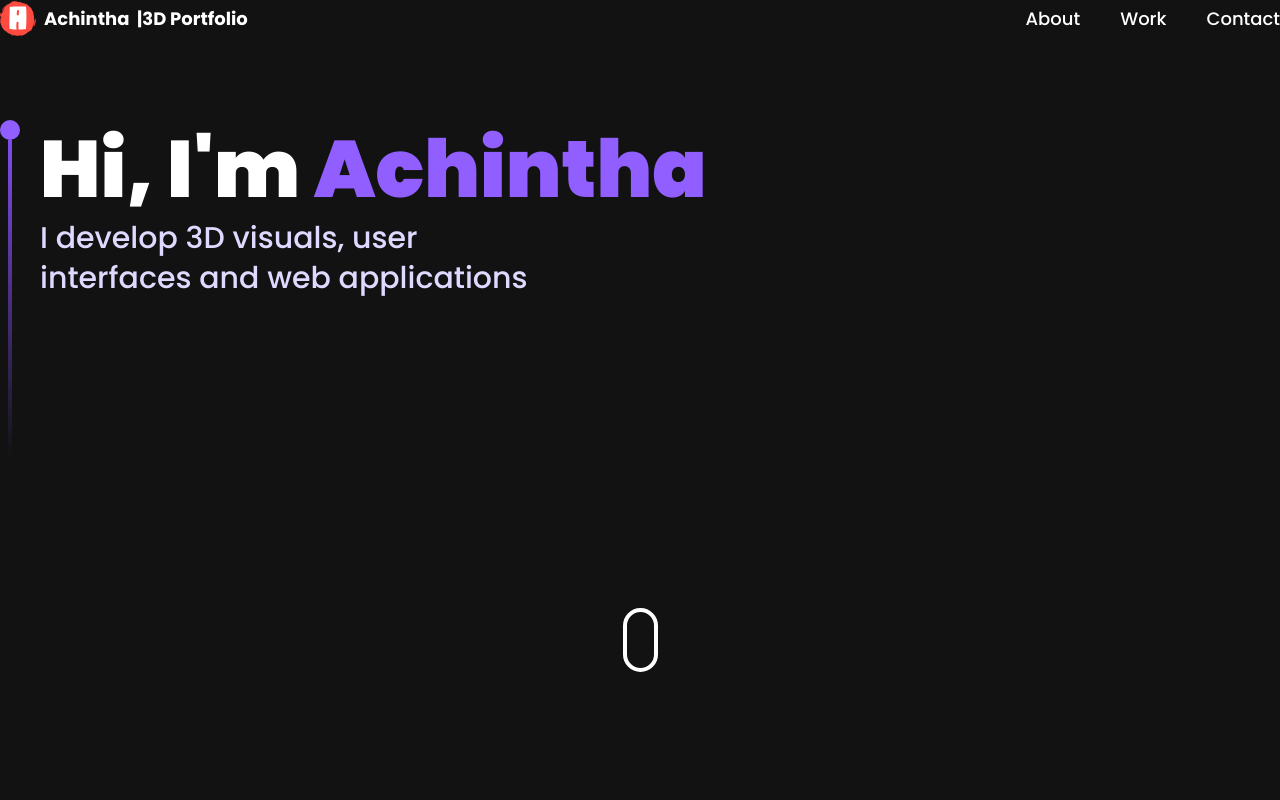
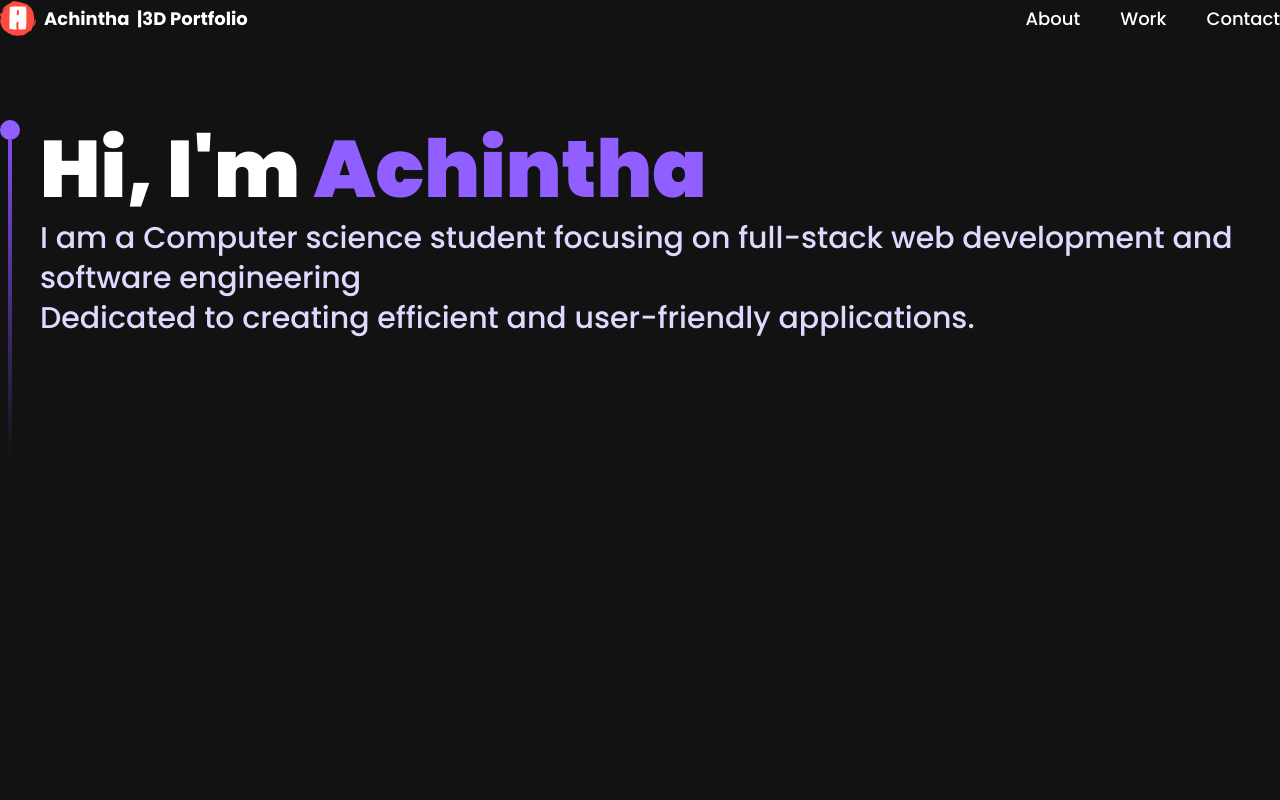
Before and after one commit to shenalachintha/3D-Portfolio, a React (Vite) app in the folder my-app/: page / in a window 1280 px wide. Shown: the top 800 px of the page. Built offline with nearby package versions, Linux system fonts and the light colour scheme.

Commit message:
create about part hero component

```diff
--- a/my-app/src/components/Hero.jsx
+++ b/my-app/src/components/Hero.jsx
@@ -3,9 +3,9 @@ import { styles } from "../styles";
 
 const Hero = () => {
   return (
-    <section className={`relative w-full h-screen mx-auto`}>
+   <section className={`relative w-full h-screen mx-auto`}>
       <div
-        className={`absolute inset-0 top-[120px] max-w-7xl mx-auto ${styles.paddingX} flex flex-row items-start gap-5`}
+        className={`absolute inset-0 top-[120px]  max-w-7xl mx-auto ${styles.paddingX} flex flex-row items-start gap-5`}
       >
         <div className='flex flex-col justify-center items-center mt-5'>
           <div className='w-5 h-5 rounded-full bg-[#915EFF]' />
@@ -17,30 +17,14 @@ const Hero = () => {
             Hi, I'm <span className='text-[#915EFF]'>Achintha</span>
           </h1>
           <p className={`${styles.heroSubText} mt-2 text-white-100`}>
-            I develop 3D visuals, user <br className='sm:block hidden' />
-            interfaces and web applications
+            I am a Computer science student focusing on full-stack web development and software engineering<br className='sm:block hidden' />
+             Dedicated to creating efficient and user-friendly applications.
           </p>
+
         </div>
       </div>
-
-      <div className='absolute xs:bottom-10 bottom-32 w-full flex justify-center items-center'>
-        <a href='#about'>
-          <div className='w-[35px] h-[64px] rounded-3xl border-4 border-secondary flex justify-center items-start p-2'>
-            <motion.div
-              animate={{
-                y: [0, 24, 0],
-              }}
-              transition={{
-                duration: 1.5,
-                repeat: Infinity,
-                repeatType: "loop",
-              }}
-              className='w-3 h-3 rounded-full bg-secondary mb-1'
-            />
-          </div>
-        </a>
-      </div>
-    </section>
+       <compuersCanvas/>
+      </section>
   );
 };
 
```
